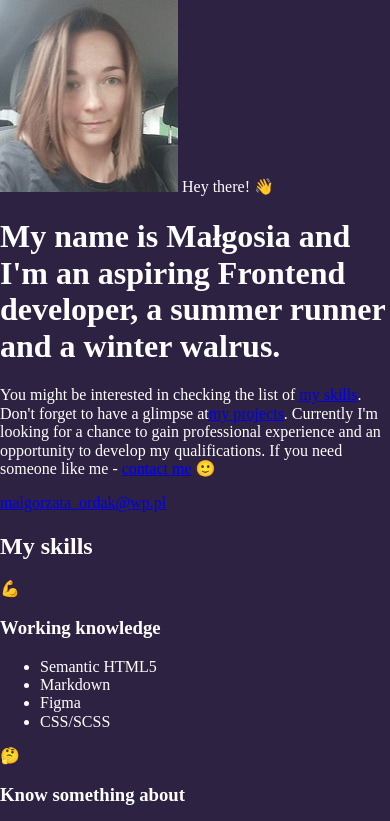
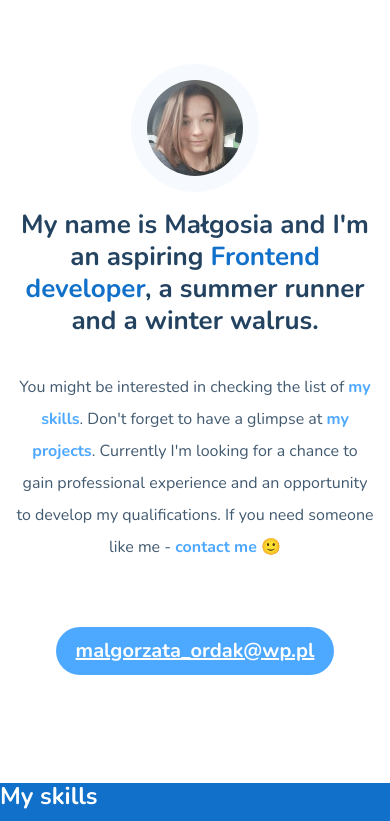
Before and after one commit to malgorzata-ordak/malgorzata-ordak.github.io, a website built with webpack: page src/pages/index.html in a window 390 px wide. Shown: the top 821 px of the page. Built offline with nearby package versions, Linux system fonts and the light colour scheme.

Commit message:
hero module& hero mobile styles added

```diff
--- a/src/pages/index.html
+++ b/src/pages/index.html
@@ -32,11 +32,11 @@
           </h1>
           <p class= "hero__text">
             You might be interested in checking the list of
-            <a href="#skills"> my skills</a>. Don't forget to have a glimpse
-            at<a href="#projects">my projects</a>. Currently I'm looking for a
+            <a class="hero__link" href="#skills"> my skills</a>. Don't forget to have a glimpse
+            at <a class="hero__link" href="#projects">my projects</a>. Currently I'm looking for a
             chance to gain professional experience and an opportunity to develop
             my qualifications. If you need someone like me -
-            <a href="#contact"> contact me</a> 🙂
+            <a class="hero__link" href="#contact"> contact me</a> 🙂
           </p>
           <a class="hero__contact" href="mailto:malgorzata_ordak@wp.pl"
             >malgorzata_ordak@wp.pl</a>
--- a/src/scss/main.scss
+++ b/src/scss/main.scss
@@ -1,13 +1,23 @@
 @import "~normalize.css";
+@import url("https://fonts.googleapis.com/css2?family=Nunito:wght@300;600;700&display=swap");
+@import "modules/hero.scss";
 
-@import "_variables";
-@import "modules/hello.scss";
+$blue1: #1070ca;
+$lightblue: #4da8ff;
+
 
 body {
-  background: $wtf;
+
   color: #fff;
   display: flex;
   align-items: center;
   justify-content: center;
   min-height: 100vh;
+  font-family: "Nunito", sans-serif;
 }
+
+
+
+.skills {
+  background: $blue1;
+}
--- /dev/null
+++ b/src/scss/modules/hero.scss
@@ -0,0 +1,61 @@
+$blue1: #1070ca;
+$lightblue: #4da8ff;
+
+.hero {
+  background: #ffffff;
+  text-align: center;
+  &__photo-container {
+    display: flex;
+    flex-direction: column;
+    justify-content: center;
+    align-items: center;
+    margin-top: 64px;
+  }
+  &__photo {
+    border: 16px solid #f6f9fd;
+    border-radius: 50%;
+    width: 96px;
+    height: 96px;
+  }
+  &__hello {
+    display: none;
+  }
+  &__description {
+    display: flex;
+    flex-direction: column;
+    align-items: center;
+    margin: 0px 16px;
+    color: #234361;
+  }
+  &__h1 {
+    font-weight: bold;
+    font-size: 26px;
+    line-height: 32px;
+  }
+  &__special {
+    color: $blue1;
+  }
+  &__text {
+    color: #425a70;
+    font-weight: 300;
+    font-size: 16px;
+    line-height: 32px;
+  }
+  &__link {
+    color: $lightblue;
+    text-decoration: none;
+    font-weight: bold;
+  }
+  &__contact {
+    background: $lightblue;
+    color: #ffffff;
+    width: 278px;
+    height: 48px;
+    align-items: center;
+    line-height: 48px;
+    border-radius: 64px;
+    margin: 48px 0 88px 0;
+    font-weight: bold;
+    font-size: 20px;
+  }
+}
```
